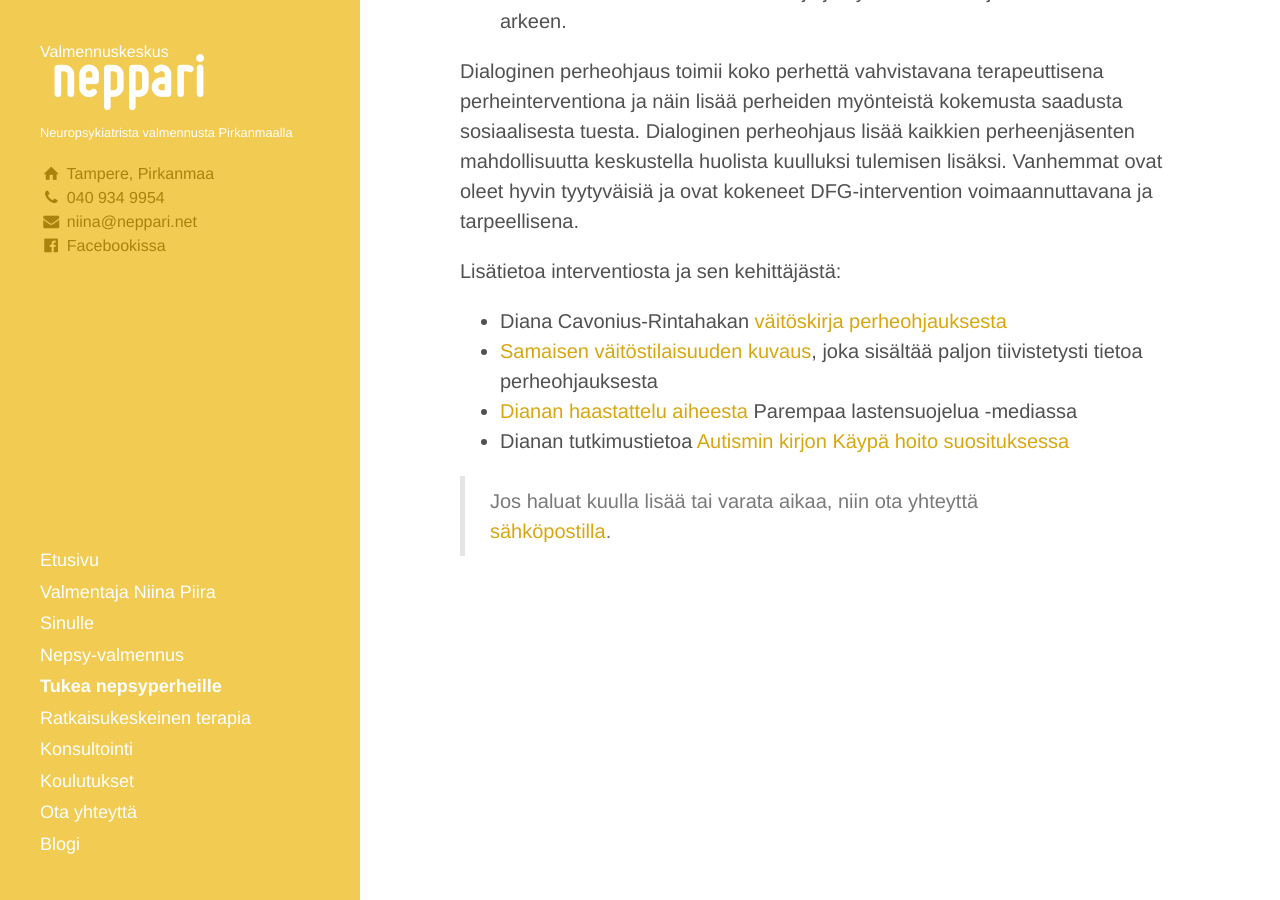
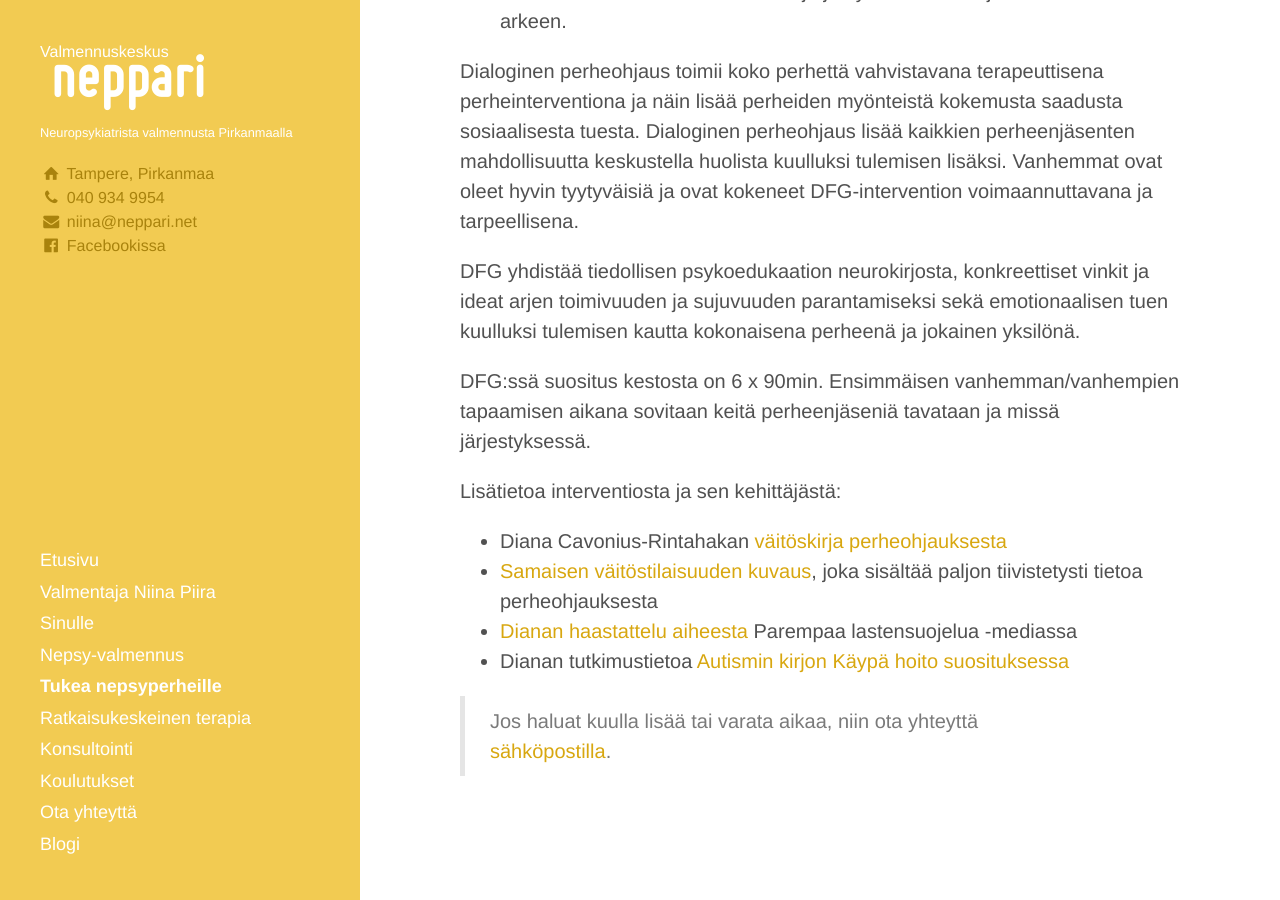
Before and after one commit to niinapiira/neppari.net, a Jekyll site: the page built from tukea-nepsyperheille.md, in a window 1280 px wide and 900 px high, scrolled down 1714 px. Built offline with Jekyll 4.4.1, drawn with Linux system fonts in a browser that asks for light colours.

Commit message:
Update tukea-nepsyperheille.md

```diff
--- a/tukea-nepsyperheille.md
+++ b/tukea-nepsyperheille.md
@@ -44,6 +44,10 @@ DFG perustuu tutkittuun tietoon siitä mitä neurokirjon perheissä tarvitaan:
 
 Dialoginen perheohjaus toimii koko perhettä vahvistavana terapeuttisena perheinterventiona ja näin lisää perheiden myönteistä kokemusta saadusta sosiaalisesta tuesta. Dialoginen perheohjaus lisää kaikkien perheenjäsenten mahdollisuutta keskustella huolista kuulluksi tulemisen lisäksi.  Vanhemmat ovat oleet hyvin tyytyväisiä ja ovat kokeneet DFG-intervention voimaannuttavana ja tarpeellisena.
 
+DFG yhdistää tiedollisen psykoedukaation neurokirjosta, konkreettiset vinkit ja ideat arjen toimivuuden ja sujuvuuden parantamiseksi sekä emotionaalisen tuen kuulluksi tulemisen kautta kokonaisena perheenä ja jokainen yksilönä.
+
+DFG:ssä suositus kestosta on 6 x 90min. Ensimmäisen vanhemman/vanhempien tapaamisen aikana sovitaan keitä perheenjäseniä tavataan ja missä järjestyksessä.
+
 Lisätietoa interventiosta ja sen kehittäjästä:
 - Diana Cavonius-Rintahakan [väitöskirja perheohjauksesta](https://trepo.tuni.fi/handle/10024/140266)
 - [Samaisen väitöstilaisuuden kuvaus](https://www.tuni.fi/fi/ajankohtaista/diana-cavonius-rintahaka-dialoginen-perheohjaus-auttaa-neuropsykiatrisesti), joka sisältää paljon tiivistetysti tietoa perheohjauksesta
```
